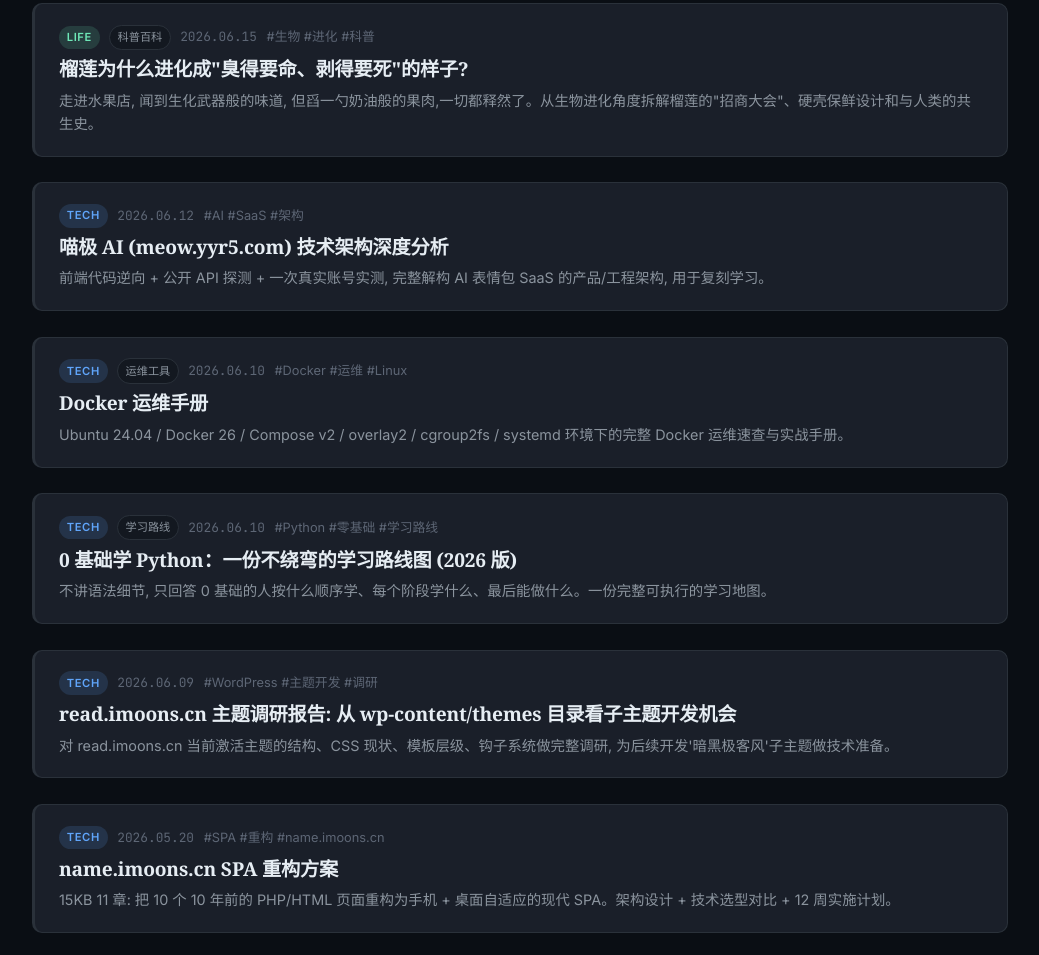
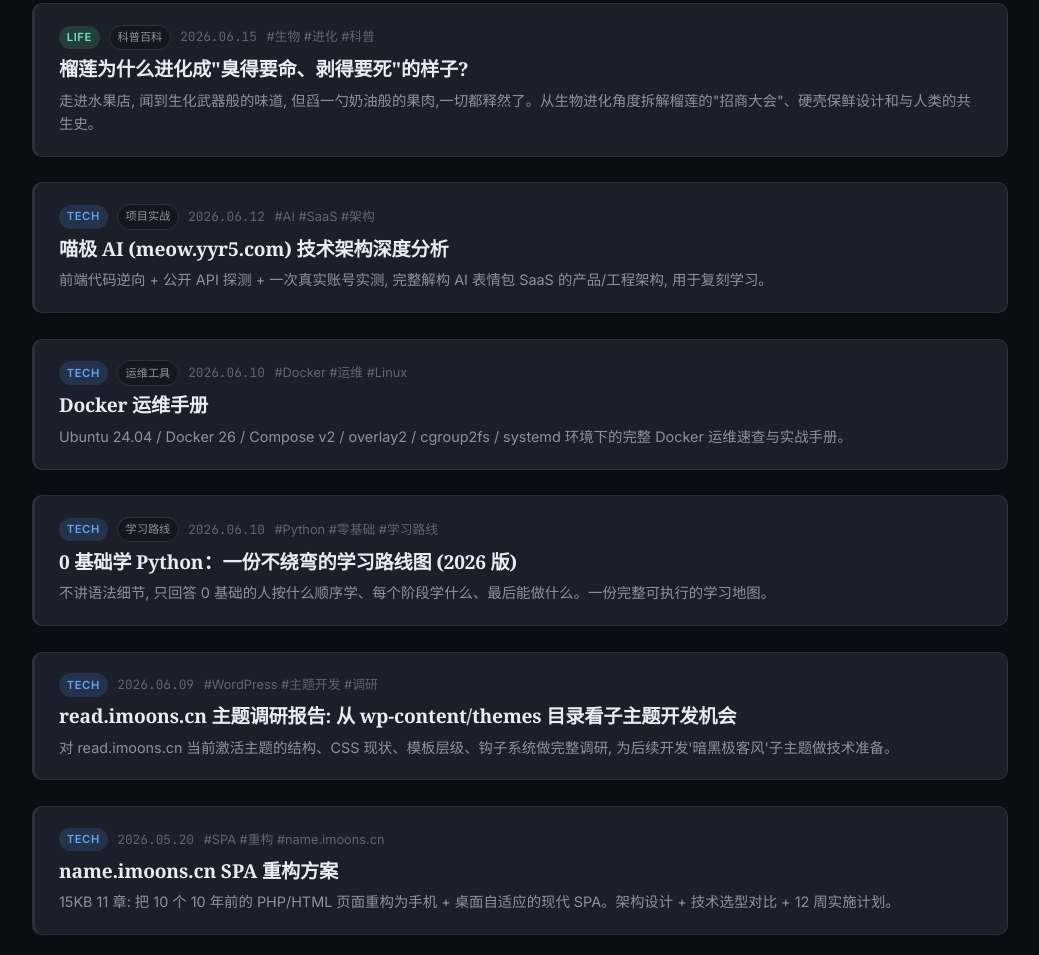
Before and after one commit to iiiiber/le-imoons, an Astro site: page /blog in a window 1280 px wide. Shown: the part 1441-2396 px from the top of the page, without its empty margins (120-1159 px from the left). Built offline with nearby package versions, Linux system fonts and the light colour scheme; Astro itself is replaced by a stand-in of ours; some packages are replaced by stand-ins of ours.

Commit message:
feat(blog): tech-meow-ai-recon.md subcategory

```diff
--- a/src/content/blog/tech-meow-ai-recon.md
+++ b/src/content/blog/tech-meow-ai-recon.md
@@ -3,6 +3,7 @@ title: "喵极 AI (meow.yyr5.com) 技术架构深度分析"
 description: "前端代码逆向 + 公开 API 探测 + 一次真实账号实测, 完整解构 AI 表情包 SaaS 的产品/工程架构, 用于复刻学习。"
 pubDate: 2026-06-12
 category: tech
+subcategory: "项目实战"
 tags: ["AI", "SaaS", "架构", "逆向", "复刻"]
 draft: false
 ---
```
